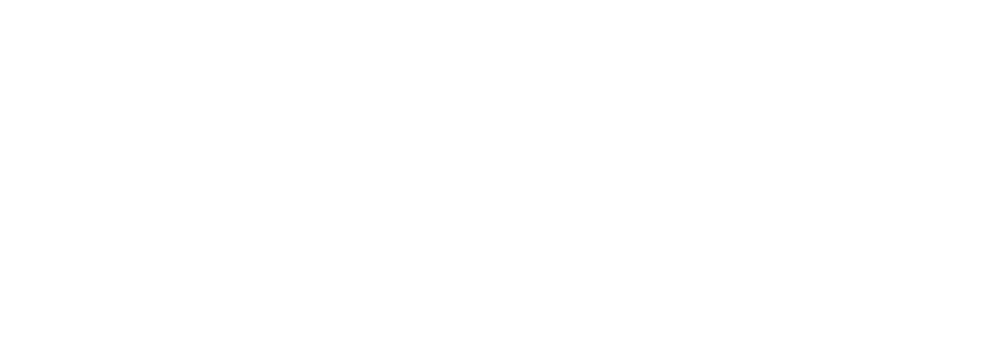
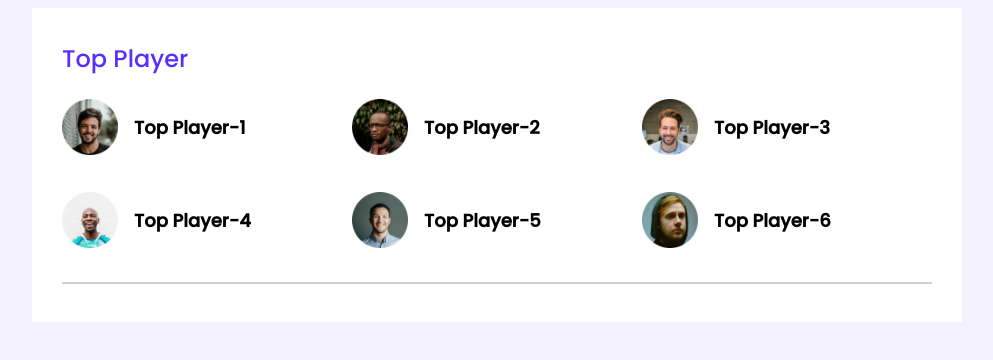
Before and after one commit to abdullah-masud/Leader-Board-CSS3, a plain HTML site: page index.html in a window 1280 px wide. Shown: the whole page, without its empty margins (143-1136 px from the left). Drawn offline with Linux system fonts and the light colour scheme.

Commit message:
Top player section done

```diff
--- a/index.html
+++ b/index.html
@@ -11,7 +11,47 @@
 </head>
 
 <body>
+    <!-- header start -->
+    <header>
 
+    </header>
+    <!-- header end -->
+    <main>
+        <!-- top players and top blogs -->
+        <section class="container">
+            <div class="top-players ">
+                <h2 class="section-title">Top Player</h2>
+                <div class="players">
+                    <!-- .player*6>img[src="images/players/player-$.png"]+h3{Top Player-$} -->
+                    <div class="player">
+                        <img src="images/players/player-1.png" alt="">
+                        <h3 class="player-name">Top Player-1</h3>
+                    </div>
+                    <div class="player">
+                        <img src="images/players/player-2.png" alt="">
+                        <h3 class="player-name">Top Player-2</h3>
+                    </div>
+                    <div class="player">
+                        <img src="images/players/player-3.png" alt="">
+                        <h3 class="player-name">Top Player-3</h3>
+                    </div>
+                    <div class="player">
+                        <img src="images/players/player-4.png" alt="">
+                        <h3 class="player-name">Top Player-4</h3>
+                    </div>
+                    <div class="player">
+                        <img src="images/players/player-5.png" alt="">
+                        <h3 class="player-name">Top Player-5</h3>
+                    </div>
+                    <div class="player">
+                        <img src="images/players/player-6.png" alt="">
+                        <h3 class="player-name">Top Player-6</h3>
+                    </div>
+                </div>
+            </div>
+            <hr>
+        </section>
+    </main>
 </body>
 
 </html>
--- a/styles/style.css
+++ b/styles/style.css
@@ -0,0 +1,62 @@
+/* Fonts */
+
+@import url('https://fonts.googleapis.com/css2?family=Poppins:wght@400;500&display=swap');
+
+/* common styles */
+
+body {
+    font-family: 'Poppins', sans-serif;
+    background-color: #F3F1FF;
+}
+
+main {
+    display: flex;
+    justify-content: center;
+}
+
+.container {
+    background-color: #FFFFFF;
+    width: 870px;
+    padding: 30px;
+}
+
+hr {
+    border: 1px solid #D1D1D1;
+}
+
+
+/* Top players style */
+
+.top-players {
+    margin-bottom: 30px;
+}
+
+.section-title {
+    color: #562EFF;
+    font-weight: 500;
+    font-size: 24px;
+    margin-top: 3px;
+}
+
+.players {
+    display: grid;
+    grid-template-columns: repeat(3, 1fr);
+    /* grid-template-columns: 1fr 1fr 1fr; */
+    grid-row-gap: 30px;
+}
+
+.player {
+    display: flex;
+    align-items: center;
+}
+
+.player img {
+    width: 56px;
+    height: 56px;
+}
+
+.player-name {
+    margin-left: 16px;
+    font-size: 18px;
+    /* font-weight: 500; */
+}
```
